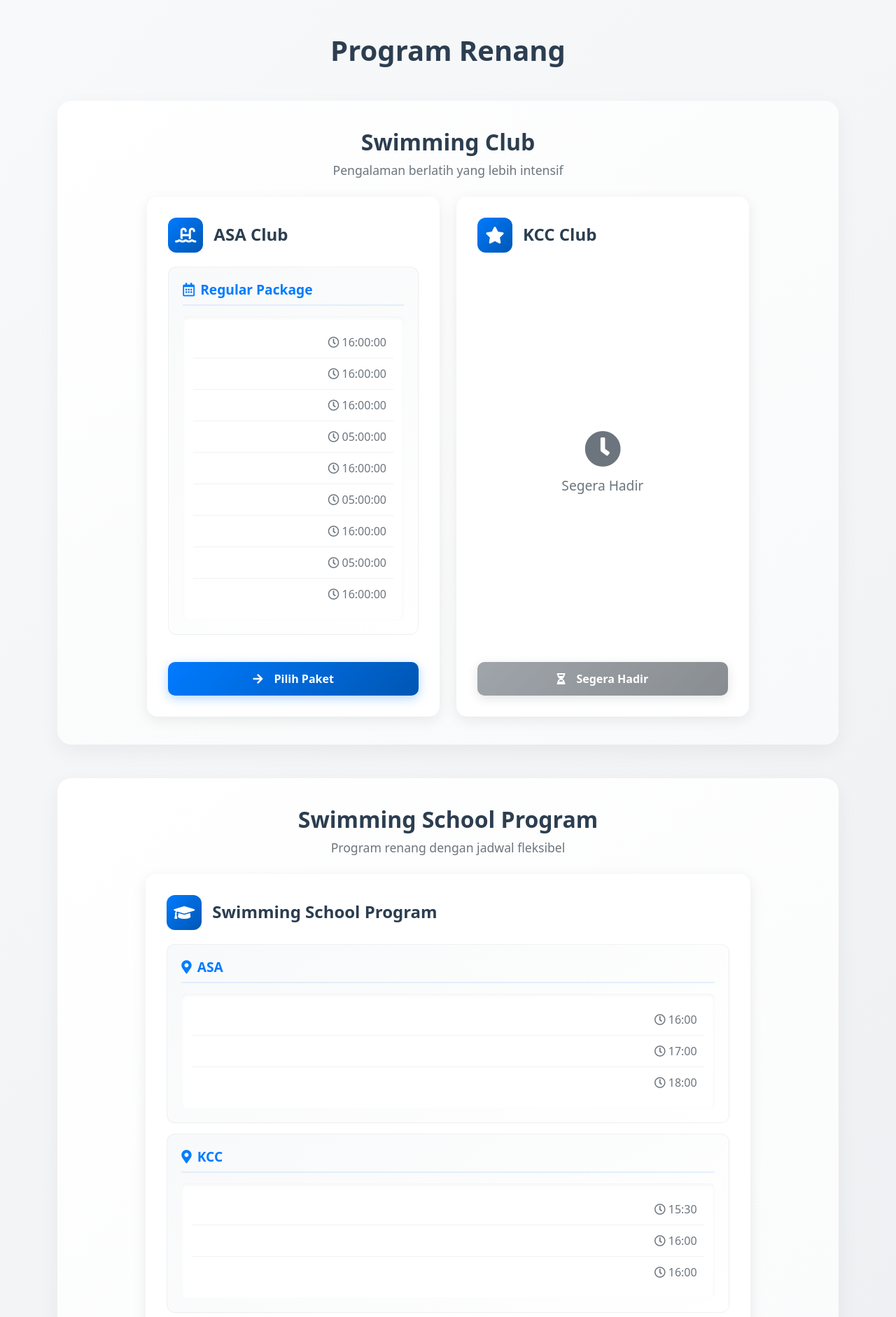
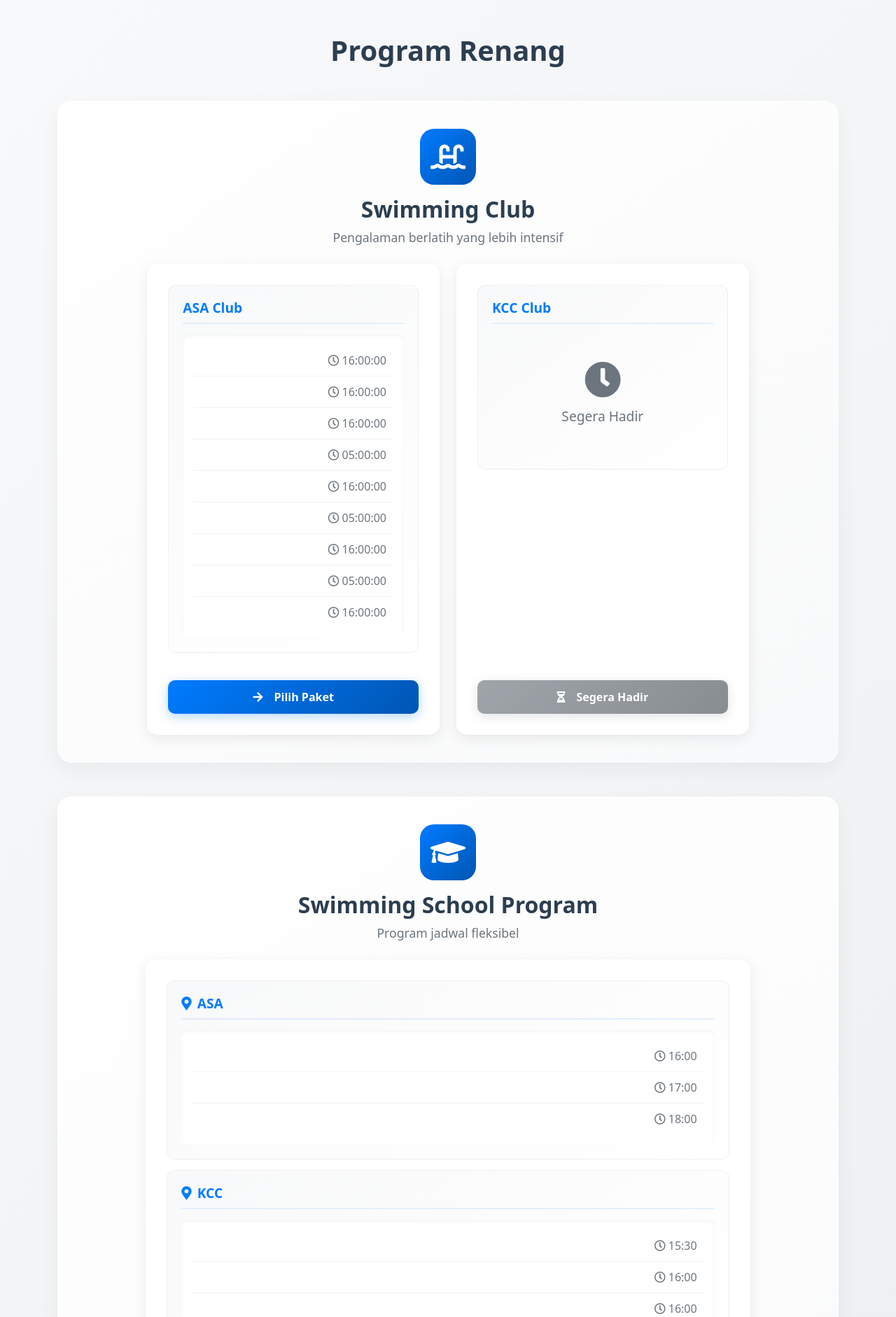
Before and after one commit to walidata48/sportigo-new, a Flask app: template templates/dashboard.html in a window 1280 px wide. Shown: the part 56-1938 px from the top of the page at 70% size. Run offline with Flask 3, Linux system fonts and the light colour scheme; the template is opened without the code that fills it: values that come from a table or form of the project are taken from there, others are empty; data comes from the database, SQL or seed files in the repository; parts of the project's set-up code (start-up, migrations or seed data) failed here and were passed over.

Commit message:
New Design For Dashboard

```diff
--- a/templates/dashboard.html
+++ b/templates/dashboard.html
@@ -8,6 +8,9 @@
         <!-- Swimming Club Section -->
         <div class="category-section mb-5">
             <div class="section-header text-center mb-4">
+                <div class="program-icon mx-auto mb-3">
+                    <i class="fas fa-swimming-pool"></i>
+                </div>
                 <h3 class="category-title">Swimming Club</h3>
                 <p class="category-description">Pengalaman berlatih yang lebih intensif</p>
             </div>
@@ -15,14 +18,8 @@
                 <!-- ASA Club Card -->
                 <div class="col-md-5">
                     <div class="program-card">
-                        <div class="program-header">
-                            <div class="program-icon">
-                                <i class="fas fa-swimming-pool"></i>
-                            </div>
-                            <h4>ASA Club</h4>
-                        </div>
                         <div class="pool-card">
-                            <h5><i class="far fa-calendar-alt me-2"></i>Regular Package</h5>
+                            <h5>ASA Club</h5>
                             <div class="pool-details">
                                 <div class="schedule-info">
                                     {% for schedule in asa_regular_schedules %}
@@ -43,17 +40,14 @@
                 <!-- KCC Club Card -->
                 <div class="col-md-5">
                     <div class="program-card coming-soon">
-                        <div class="program-header">
-                            <div class="program-icon">
-                                <i class="fas fa-star"></i>
+                        <div class="pool-card">
+                            <h5>KCC Club</h5>
+                            <div class="coming-soon-content">
+                                <i class="fas fa-clock coming-soon-icon"></i>
+                                <p class="coming-soon-text">Segera Hadir</p>
                             </div>
-                            <h4>KCC Club</h4>
                         </div>
-                        <div class="coming-soon-content">
-                            <i class="fas fa-clock coming-soon-icon"></i>
-                            <p class="coming-soon-text">Segera Hadir</p>
-                        </div>
-                        <button class="btn btn-secondary w-100" disabled>
+                        <button class="btn btn-secondary w-100 mt-4" disabled>
                             <i class="fas fa-hourglass-half me-2"></i>Segera Hadir
                         </button>
                     </div>
@@ -64,18 +58,14 @@
         <!-- Swimming School Section -->
         <div class="category-section mb-5">
             <div class="section-header text-center mb-4">
-
+                <div class="program-icon mx-auto mb-3">
+                    <i class="fas fa-graduation-cap"></i>
+                </div>
                 <h3 class="category-title">Swimming School Program</h3>
-                <p class="category-description">Program renang dengan jadwal fleksibel</p>
+                <p class="category-description">Program jadwal fleksibel</p>
             </div>
             <div class="col-md-10 mx-auto">
                 <div class="program-card">
-                    <div class="program-header">
-                        <div class="program-icon">
-                            <i class="fas fa-graduation-cap"></i>
-                        </div>
-                        <h4>Swimming School Program</h4>
-                    </div>
                     <div class="pools-container">
                         {% for location in locations %}
                         <div class="pool-card">
@@ -103,17 +93,14 @@
         <!-- Private Section -->
         <div class="category-section">
             <div class="section-header text-center mb-4">
+                <div class="program-icon mx-auto mb-3">
+                    <i class="fas fa-user-graduate"></i>
+                </div>
                 <h3 class="category-title">Private</h3>
                 <p class="category-description">Pembelajaran renang privat dengan perhatian khusus untuk hasil maksimal</p>
             </div>
             <div class="col-md-10 mx-auto">
                 <div class="program-card coming-soon">
-                    <div class="program-header">
-                        <div class="program-icon">
-                            <i class="fas fa-user-graduate"></i>
-                        </div>
-                        <h4>Private Lesson</h4>
-                    </div>
                     <div class="location-info">
                         <i class="fas fa-map-marked-alt me-2"></i>
                         <span>Lokasi: Semua Pool</span>
@@ -190,10 +177,10 @@
 }
 
 .program-icon {
-    width: 50px;
-    height: 50px;
+    width: 80px;
+    height: 80px;
     background: linear-gradient(135deg, #007bff, #0056b3);
-    border-radius: 12px;
+    border-radius: 20px;
     display: flex;
     align-items: center;
     justify-content: center;
@@ -201,7 +188,7 @@
 
 .program-icon i {
     color: white;
-    font-size: 1.5rem;
+    font-size: 2.5rem;
 }
 
 .program-card h4 {
```
